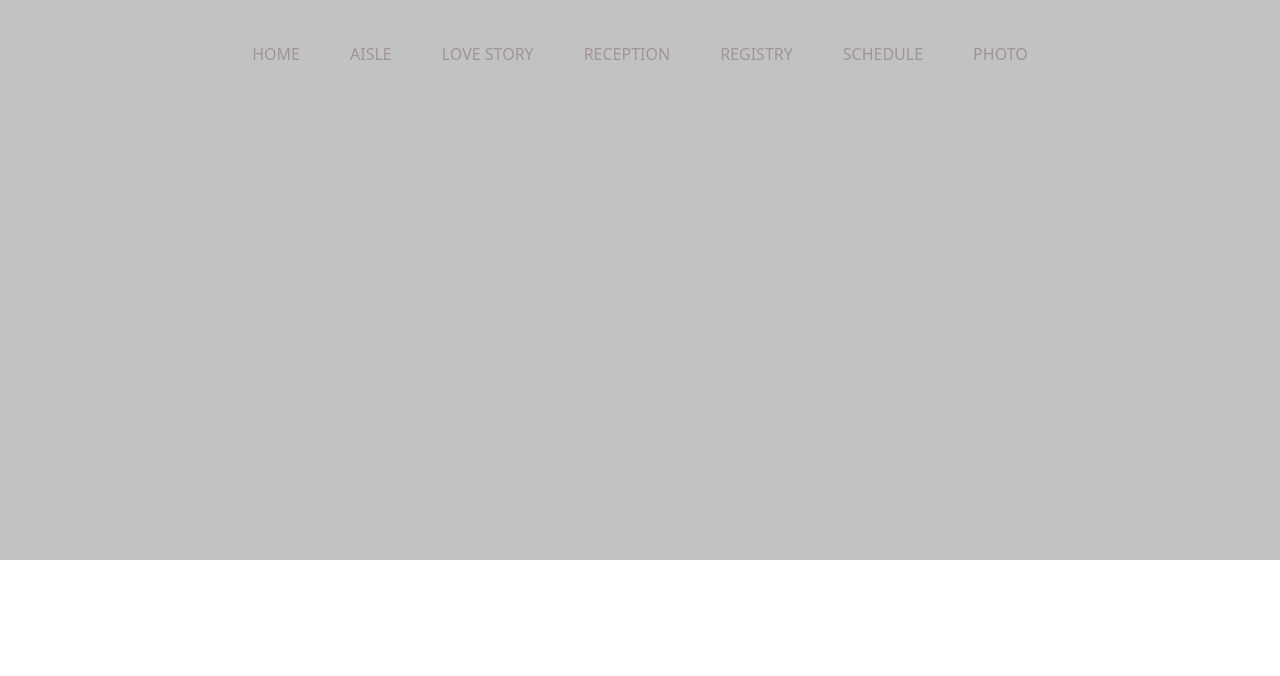
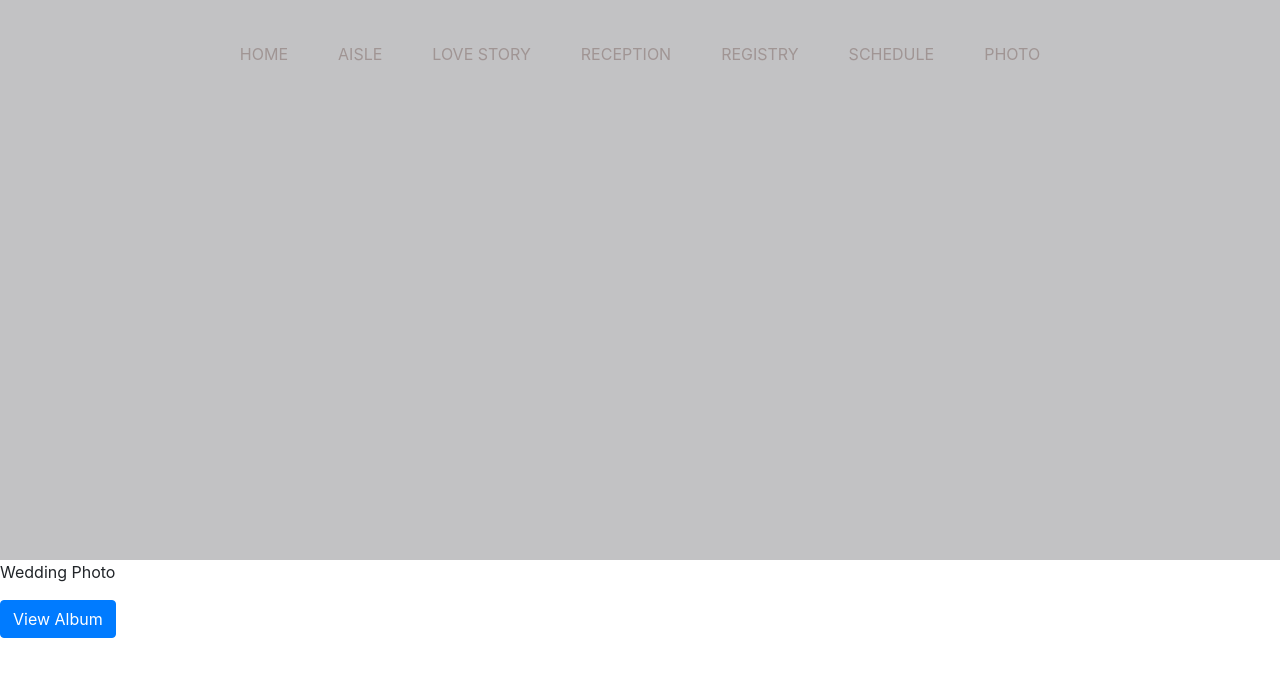
Before and after one commit to huyvd250797/Wedding-Page, a plain HTML site: page index.html in a window 1280 px wide. Drawn offline with nearby package versions, Linux system fonts and the light colour scheme.

Commit message:
Add view Photo

```diff
--- /dev/null
+++ b/assets/boostrap/package.json
@@ -0,0 +1,5 @@
+{
+  "dependencies": {
+    "bootstrap": "^5.3.3"
+  }
+}
--- a/assets/css/style.css
+++ b/assets/css/style.css
@@ -34,6 +34,7 @@
   transition: all 0.3s, ease 0.3s;
   color: var(--primary-color-5);
   text-transform: uppercase;
+  text-decoration: none;
 }
 
 .header__nav-link:hover {
--- a/index.html
+++ b/index.html
@@ -12,6 +12,12 @@
 
     <!-- TailWind -->
     <link rel="stylesheet" href="./assets/tailwindcss/src/output.css" />
+
+    <!-- Boostrap -->
+    <link
+      rel="stylesheet"
+      href="./assets/boostrap/node_modules/bootstrap/dist/css/bootstrap.min.css"
+    />
 
     <link rel="stylesheet" href="./assets/css/base.css" />
     <link rel="stylesheet" href="./assets/css/style.css" />
@@ -95,6 +101,14 @@
 
         <!-- Photo -->
         <div class="content__photo">
+          <p>Wedding Photo</p>
+          <button>
+            <a
+              class="btn btn-primary"
+              href="https://drive.google.com/drive/folders/1HRsrwy77G3kUqFXHMwXr7g1Z_Fb4RJaE?usp=drive_link"
+              >View Album</a
+            >
+          </button>
           <div class="content__photo-title"></div>
           <div class="content__photo-image"></div>
         </div>
@@ -107,5 +121,8 @@
         <div class="footer__QRcode"></div>
       </div>
     </div>
+
+    <!--! ------------------------------- SCRIPT -------------------------------- -->
+    <script src="./assets/boostrap/node_modules/bootstrap/dist/js/bootstrap.bundle.min.js"></script>
   </body>
 </html>
```
Also changed, not shown: 1 other file.
